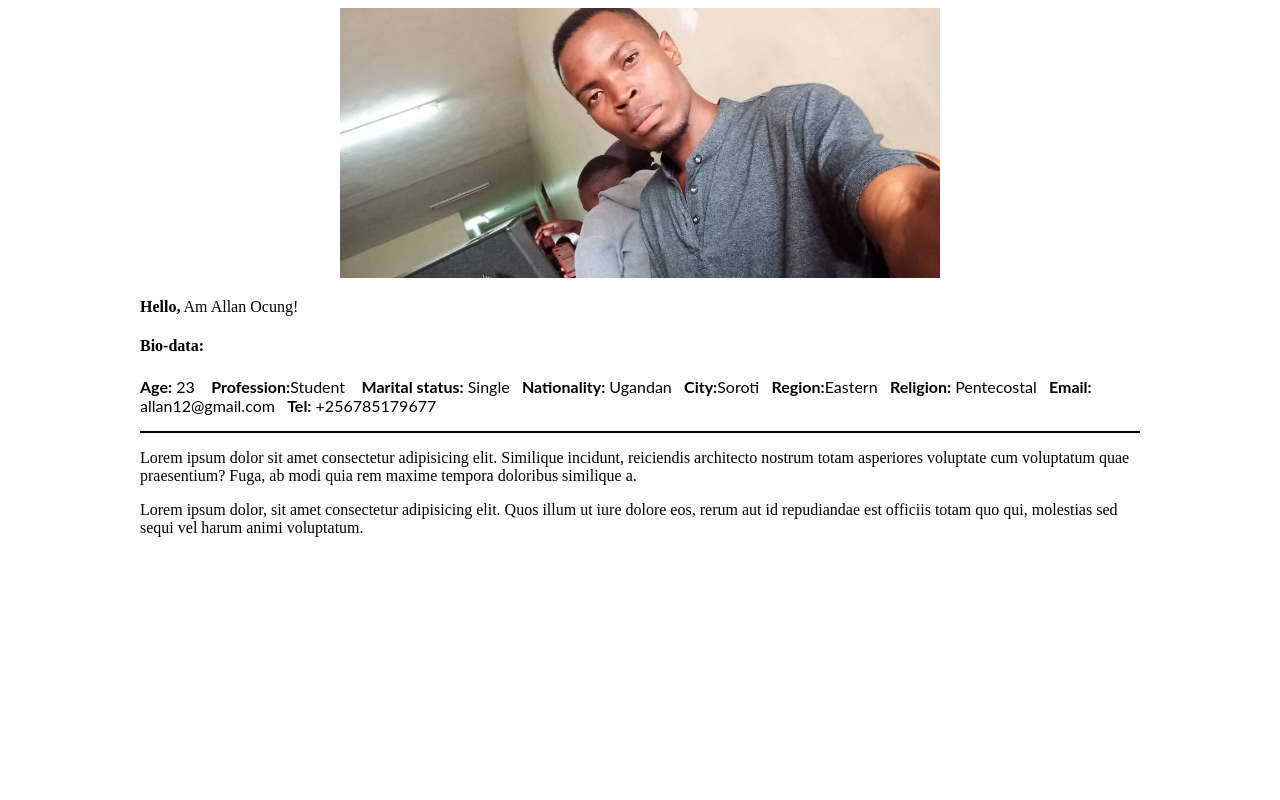
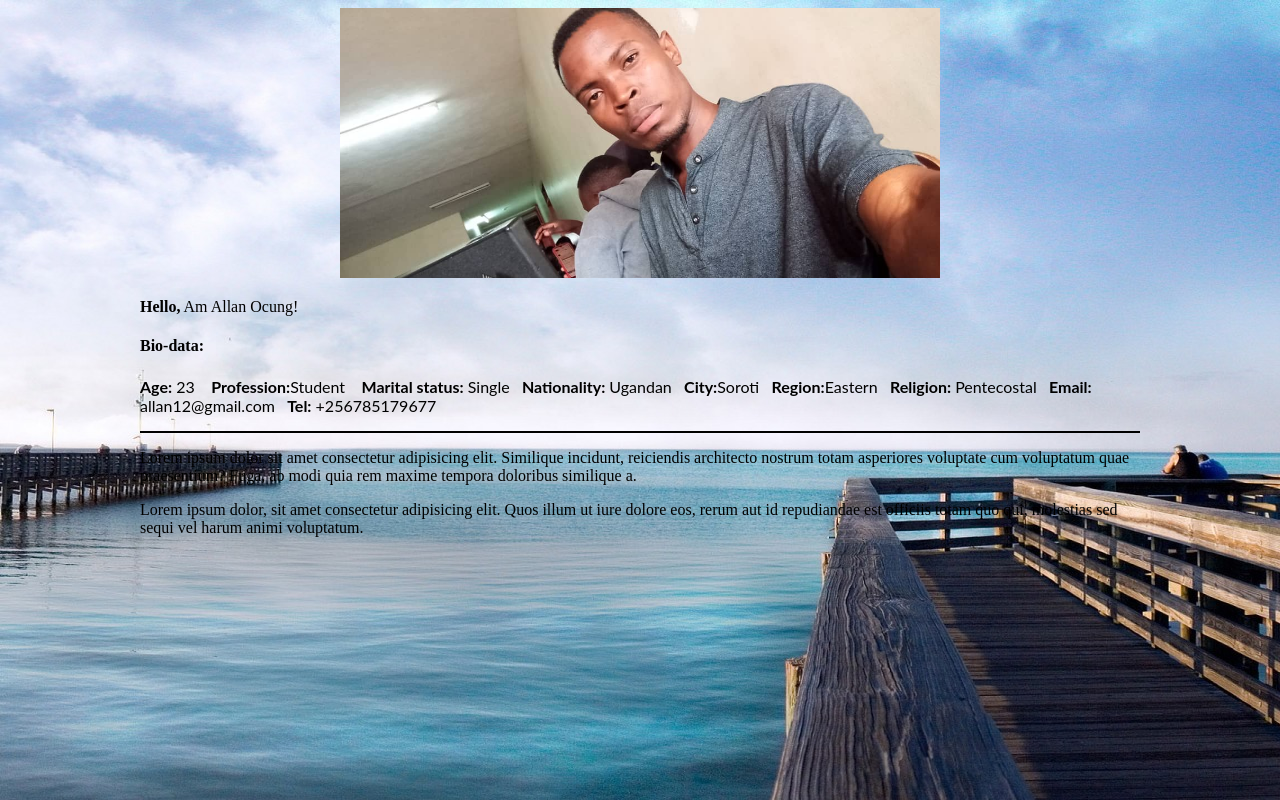
Before and after one commit to AllanOcung/FirstWebsite, a plain HTML site: page About.html in a window 1280 px wide. Drawn offline with Linux system fonts and the light colour scheme.

Commit message:
updated photo path

```diff
--- a/About.html
+++ b/About.html
@@ -7,7 +7,7 @@
     <title>Personal website</title>
     <link rel="stylesheet" href="wrapper.css">
 </head>
-<body background="/Assignment1/photos/1.jpg">
+<body background="1.jpg">
 <div class="wrapper">
     <center>
         <img src="img6.jpeg" width="600">
```
